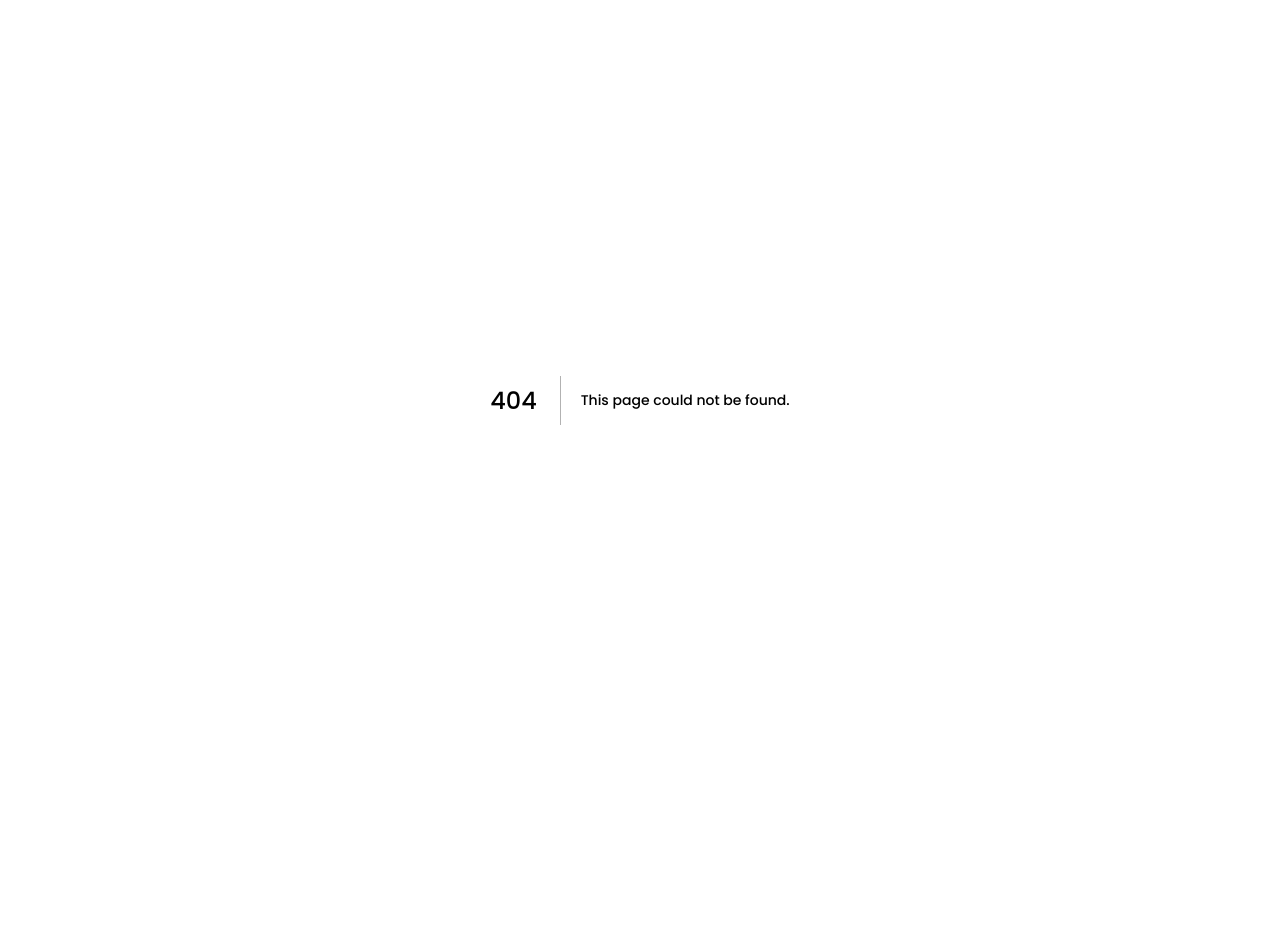
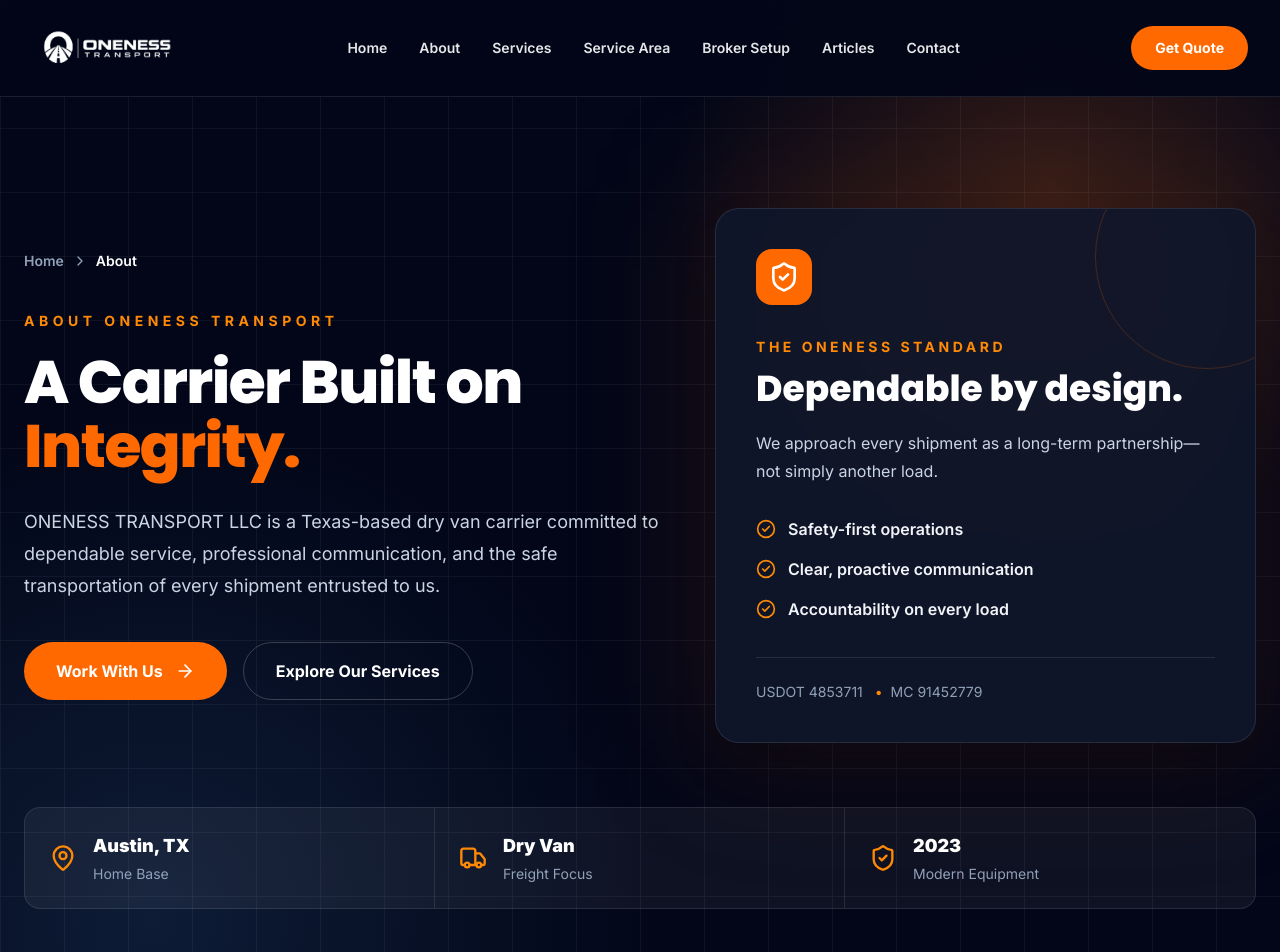
Before and after one commit to oneness05/oneness-transport-website, a Next.js app: page /about in a window 1280 px wide. Before the commit this address had no page. Shown: the top 952 px of the page. Before the commit the page ends 800 px from the top, so only its background shows below. Built offline with nearby package versions, Linux system fonts and the light colour scheme.

Commit message:
Build About page hero

```diff
--- /dev/null
+++ b/app/about/page.tsx
@@ -0,0 +1,31 @@
+import type { Metadata } from "next";
+import Header from "@/components/layout/Header";
+import Footer from "@/components/layout/Footer";
+import AboutHero from "@/components/pages/about/AboutHero";
+
+export const metadata: Metadata = {
+  title: "About Our Texas Dry Van Carrier",
+  description:
+    "Learn about Oneness Transport LLC, an Austin-based dry van carrier built on integrity, dependable communication, and safe freight transportation.",
+  alternates: {
+    canonical: "/about",
+  },
+  openGraph: {
+    title: "About Oneness Transport",
+    description:
+      "A Texas dry van carrier committed to integrity, communication, safety, and dependable freight service.",
+    url: "/about",
+  },
+};
+
+export default function AboutPage() {
+  return (
+    <>
+      <Header />
+      <main>
+        <AboutHero />
+      </main>
+      <Footer />
+    </>
+  );
+}
--- /dev/null
+++ b/components/pages/about/AboutHero.tsx
@@ -0,0 +1,134 @@
+import Link from "next/link";
+import {
+  ArrowRight,
+  CheckCircle2,
+  ChevronRight,
+  MapPin,
+  ShieldCheck,
+  Truck,
+} from "lucide-react";
+
+const commitments = [
+  "Safety-first operations",
+  "Clear, proactive communication",
+  "Accountability on every load",
+];
+
+const companyFacts = [
+  { value: "Austin, TX", label: "Home Base", icon: MapPin },
+  { value: "Dry Van", label: "Freight Focus", icon: Truck },
+  { value: "2023", label: "Modern Equipment", icon: ShieldCheck },
+];
+
+export default function AboutHero() {
+  return (
+    <section className="relative overflow-hidden bg-slate-950 pt-24 text-white">
+      <div className="absolute inset-0 bg-[radial-gradient(circle_at_82%_18%,rgba(249,115,22,0.18),transparent_28%),radial-gradient(circle_at_12%_90%,rgba(30,58,95,0.42),transparent_35%)]" />
+      <div className="absolute inset-0 opacity-[0.06] [background-image:linear-gradient(rgba(255,255,255,0.8)_1px,transparent_1px),linear-gradient(90deg,rgba(255,255,255,0.8)_1px,transparent_1px)] [background-size:64px_64px]" />
+
+      <div className="relative mx-auto max-w-7xl px-6 py-20 md:py-24 lg:py-28">
+        <div className="grid gap-14 lg:grid-cols-[1.08fr_0.92fr] lg:items-center">
+          <div>
+            <div className="flex items-center gap-2 text-sm font-semibold text-slate-400">
+              <Link href="/" className="transition hover:text-orange-400">
+                Home
+              </Link>
+              <ChevronRight className="h-4 w-4" />
+              <span className="text-white">About</span>
+            </div>
+
+            <p className="mt-10 text-sm font-bold uppercase tracking-[0.32em] text-orange-400">
+              About Oneness Transport
+            </p>
+
+            <h1 className="mt-5 max-w-3xl text-5xl font-black leading-[1.06] tracking-tight md:text-6xl">
+              A Carrier Built on
+              <span className="block text-orange-500">Integrity.</span>
+            </h1>
+
+            <p className="mt-7 max-w-2xl text-lg leading-8 text-slate-300">
+              ONENESS TRANSPORT LLC is a Texas-based dry van carrier committed
+              to dependable service, professional communication, and the safe
+              transportation of every shipment entrusted to us.
+            </p>
+
+            <div className="mt-10 flex flex-col gap-4 sm:flex-row">
+              <Link
+                href="/contact"
+                className="inline-flex items-center justify-center gap-3 rounded-full bg-orange-500 px-8 py-4 font-bold transition hover:bg-orange-600"
+              >
+                Work With Us
+                <ArrowRight className="h-5 w-5" />
+              </Link>
+
+              <Link
+                href="/services"
+                className="inline-flex items-center justify-center rounded-full border border-white/20 px-8 py-4 font-bold transition hover:border-white hover:bg-white hover:text-slate-950"
+              >
+                Explore Our Services
+              </Link>
+            </div>
+          </div>
+
+          <div className="relative">
+            <div className="absolute -inset-6 rounded-[2rem] bg-orange-500/10 blur-3xl" />
+
+            <div className="relative overflow-hidden rounded-3xl border border-white/10 bg-slate-900/90 p-8 shadow-2xl backdrop-blur md:p-10">
+              <div className="absolute -right-16 -top-16 h-56 w-56 rounded-full border border-orange-500/20" />
+
+              <div className="relative">
+                <div className="flex h-14 w-14 items-center justify-center rounded-2xl bg-orange-500">
+                  <ShieldCheck className="h-8 w-8" />
+                </div>
+
+                <p className="mt-8 text-sm font-bold uppercase tracking-[0.25em] text-orange-400">
+                  The Oneness Standard
+                </p>
+
+                <h2 className="mt-3 text-3xl font-black md:text-4xl">
+                  Dependable by design.
+                </h2>
+
+                <p className="mt-5 leading-7 text-slate-300">
+                  We approach every shipment as a long-term partnership—not
+                  simply another load.
+                </p>
+
+                <div className="mt-8 space-y-4">
+                  {commitments.map((commitment) => (
+                    <div key={commitment} className="flex items-center gap-3">
+                      <CheckCircle2 className="h-5 w-5 shrink-0 text-orange-400" />
+                      <span className="font-semibold text-slate-100">
+                        {commitment}
+                      </span>
+                    </div>
+                  ))}
+                </div>
+
+                <div className="mt-9 border-t border-white/10 pt-6 text-sm text-slate-400">
+                  USDOT 4853711 <span className="mx-2 text-orange-400">•</span>
+                  MC 91452779
+                </div>
+              </div>
+            </div>
+          </div>
+        </div>
+
+        <div className="mt-16 grid overflow-hidden rounded-2xl border border-white/10 bg-white/5 sm:grid-cols-3">
+          {companyFacts.map((fact) => (
+            <div
+              key={fact.label}
+              className="flex items-center gap-4 border-b border-white/10 p-6 last:border-b-0 sm:border-b-0 sm:border-r sm:last:border-r-0"
+            >
+              <fact.icon className="h-7 w-7 shrink-0 text-orange-400" />
+              <div>
+                <p className="text-lg font-black">{fact.value}</p>
+                <p className="mt-1 text-sm text-slate-400">{fact.label}</p>
+              </div>
+            </div>
+          ))}
+        </div>
+      </div>
+    </section>
+  );
+}
```
